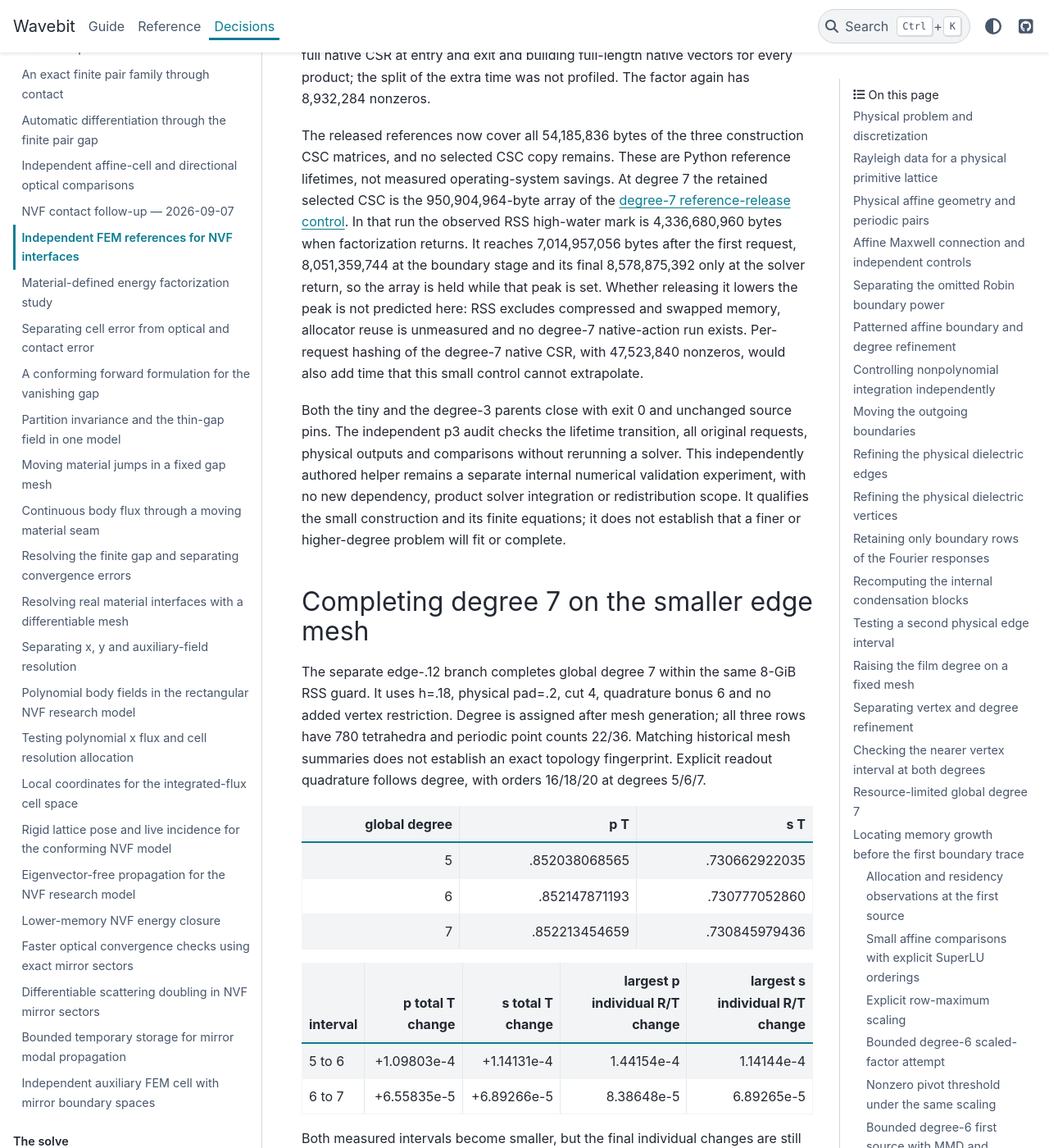
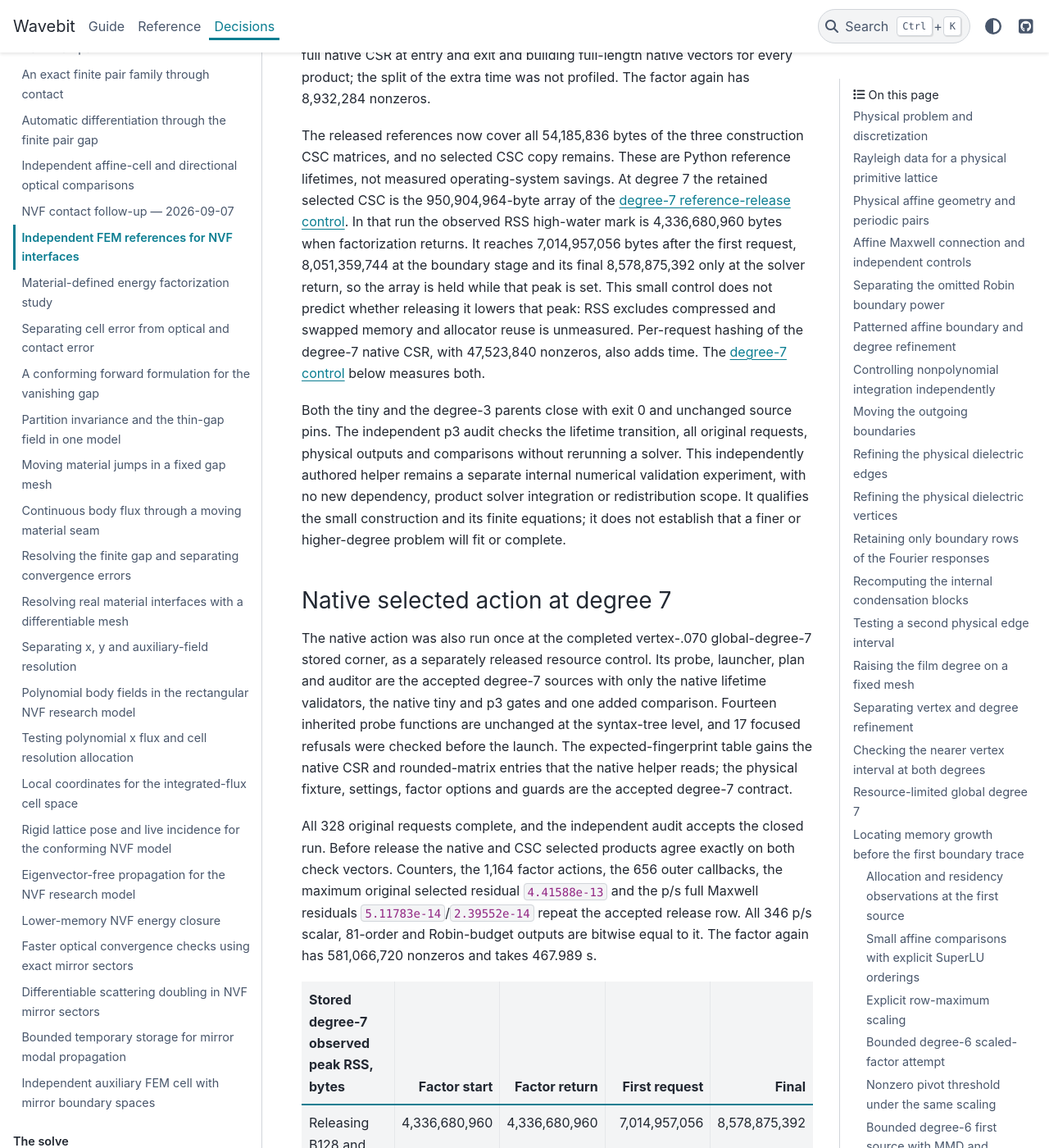
Before and after one commit to fieldalgo/wavebit, a Sphinx documentation site: the page built from docs/nvf-independent-fem.md, in a window 1280 px wide and 1400 px high, scrolled down 49292 px. Shown: the whole window at 82% size. Built offline with Sphinx 7.4.7 and the PyData theme 0.15.4, drawn with Linux system fonts in a browser that asks for light colours; some of the changed text lies outside the part shown.

Commit message:
docs(nvf): record the native selected action at degree seven
Record the one native-selected degree-7 resource control: all 328 original
requests complete and every optical output is bitwise equal to the accepted
release row. The lower final RSS is not a measured saving; the identical-code
factor-start landmark already differed by about as much under host memory
pressure, so no memory reduction or finer-mesh fit follows.

Co-authored-by: Codex <noreply@openai.com>
Co-Authored-By: Claude Opus 5 <noreply@anthropic.com>

```diff
--- a/docs/nvf-independent-fem.md
+++ b/docs/nvf-independent-fem.md
@@ -1836,11 +1836,11 @@ In that run the observed RSS high-water mark is 4,336,680,960 bytes when
 factorization returns. It reaches 7,014,957,056 bytes after the first
 request, 8,051,359,744 at the boundary stage and its final 8,578,875,392
 only at the solver return, so the array is held while that peak is set.
-Whether releasing it lowers the peak is not predicted here: RSS excludes
-compressed and swapped memory, allocator reuse is unmeasured and no
-degree-7 native-action run exists. Per-request hashing of the degree-7
-native CSR, with 47,523,840 nonzeros, would also add time that this small
-control cannot extrapolate.
+This small control does not predict whether releasing it lowers that
+peak: RSS excludes compressed and swapped memory and allocator reuse is
+unmeasured. Per-request hashing of the degree-7 native CSR, with
+47,523,840 nonzeros, also adds time. The
+[degree-7 control](#native-selected-action-at-degree-7) below measures both.
 
 Both the tiny and the degree-3 parents close with exit 0 and unchanged
 source pins. The independent p3 audit checks the lifetime transition, all
@@ -1850,6 +1850,60 @@ numerical validation experiment, with no new dependency, product solver
 integration or redistribution scope. It qualifies the small construction
 and its finite equations; it does not establish that a finer or
 higher-degree problem will fit or complete.
+
+### Native selected action at degree 7
+
+The native action was also run once at the completed vertex-.070
+global-degree-7 stored corner, as a separately released resource control.
+Its probe, launcher, plan and auditor are the accepted degree-7 sources with
+only the native lifetime validators, the native tiny and p3 gates and one
+added comparison. Fourteen inherited probe functions are unchanged at the
+syntax-tree level, and 17 focused refusals were checked before the launch.
+The expected-fingerprint table gains the native CSR and rounded-matrix
+entries that the native helper reads; the physical fixture, settings,
+factor options and guards are the accepted degree-7 contract.
+
+All 328 original requests complete, and the independent audit accepts the
+closed run. Before release the native and CSC selected products agree
+exactly on both check vectors. Counters, the 1,164 factor actions, the 656
+outer callbacks, the maximum original selected residual `4.41588e-13` and the
+p/s full Maxwell residuals `5.11783e-14`/`2.39552e-14` repeat the accepted
+release row. All 346 p/s scalar, 81-order and Robin-budget outputs are
+bitwise equal to it. The factor again has 581,066,720 nonzeros and takes
+467.989 s.
+
+| Stored degree-7 observed peak RSS, bytes | Factor start | Factor return | First request | Final |
+| --- | ---: | ---: | ---: | ---: |
+| Releasing B128 and B64 | 4,336,680,960 | 4,336,680,960 | 7,014,957,056 | 8,578,875,392 |
+| Native action, releasing all three | 3,141,402,624 | 3,521,511,424 | 6,948,880,384 | 7,332,790,272 |
+
+The final observed peak is 1,246,085,120 bytes, about 14.5%, lower, but
+**this is not a measured saving**. At factorization start both helpers
+still run identical code, and the observations there already differ by
+1,195,278,336 bytes. The host was under memory pressure during this run. An
+external sampler, reading `top` and `vm_stat` every 30 s without pausing the
+solver, recorded up to 8.79 GiB of the solver's memory compressed, a memory
+footprint of about 10 GiB during factorization, and system swap between 9.7
+and 13.4 GiB. RSS excludes compressed and swapped pages, so both rows partly
+track the host state. Across the release point the footprint drops by about
+2.4 GiB; the released arrays are 2.30 GiB, but factor workspace is freed at
+the same moment. The release run has no footprint record, so no footprint
+comparison is possible.
+
+The child takes 1,699.576 s instead of 1,367.095 s, and the mean request
+2.948 s instead of 1.938 s. The added per-request work includes hashing the
+native CSR at entry and exit; the split was not profiled, and the memory
+pressure may also have slowed the run. The observed 8 GiB guard never
+tripped, yet it did not bound the solver's real memory: the factorization
+footprint exceeded 8 GiB while the observed RSS high-water mark stayed at
+most 3,521,511,424 bytes. A separate watchdog on the kernel memory-pressure
+level read normal or warning at every 5 s check and never critical.
+
+This control therefore qualifies the native action at full degree-7 scale
+for arithmetic and outputs only. It does not establish a memory reduction,
+the fit of a finer mesh or a vertex-.065 degree-7 run. A clean memory
+attribution needs physical footprint recorded inside both variants under
+matched host conditions.
 
 ## Completing degree 7 on the smaller edge mesh
 
```
